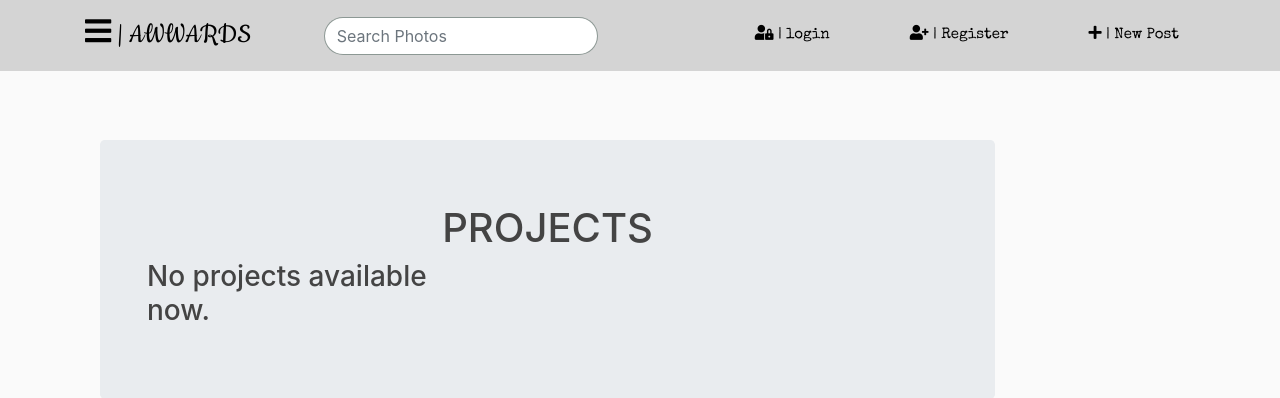
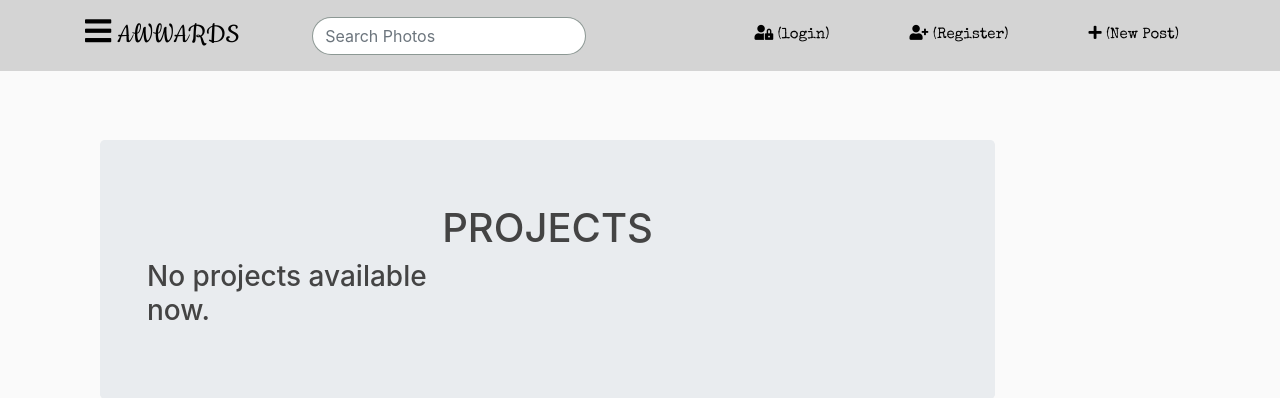
Before and after one commit to omarion3698/awwards, a Django app: page / in a window 1280 px wide. Shown: the top 398 px of the page. Run offline with Django 3.2, Linux system fonts and the light colour scheme; data that the repository does not hold is empty; some libraries are stand-ins or nearby versions; some web fonts are replaced.

Commit message:
Edit navbar

```diff
--- a/awwards/templates/awwards/base.html
+++ b/awwards/templates/awwards/base.html
@@ -27,7 +27,7 @@
     <header class="site-header">
         <nav class="navbar navbar-expand-md navbar-dark bg-steel fixed-top">
             <div class="container">
-                <a class="navbar-brand mr-4" id="gram" href="{% url 'awwards-home' %}"><i class="fas fa-bars"></i> | AWWARDS</a>
+                <a class="navbar-brand mr-4" id="gram" href="{% url 'awwards-home' %}"><i class="fas fa-bars"></i>  AWWARDS</a>
                 <button class="navbar-toggler" type="button" data-toggle="collapse" data-target="#navbarToggle" aria-controls="navbarToggle" aria-expanded="false" aria-label="Toggle navigation">
                     <span class="navbar-toggler-icon"></span>
                 </button>
@@ -50,8 +50,8 @@
                     <div class="dropdown">
                     <img src="{{ user.profile.image.url }}" class="rounded-circle article-img btn btn-success dropdown-toggle" type="button" id="dropdownMenuButton" data-toggle="dropdown" aria-haspopup="true" aria-expanded="false">
                     <div class="dropdown-menu" aria-labelledby="dropdownMenuButton">
-                        <a class="dropdown-item" href="{% url 'profile' %}"><i class="fas fa-user"></i> | profile</a>
-                        <a class="dropdown-item" href="{% url 'logout' %}"><i class="fas fa-lock-open"></i> | Logout</a>
+                        <a class="dropdown-item" href="{% url 'profile' %}"><i class="fas fa-user"></i> (profile) </a>
+                        <a class="dropdown-item" href="{% url 'logout' %}"><i class="fas fa-lock-open"></i> (Logout) </a>
                     </div>
                     </div>
                     <div class="article-metadata">
@@ -59,12 +59,12 @@
                         <small class="text-muted">{{ user.email }}</small>
                     </div>
                     {% else %}
-                        <a class="nav-item nav-link ml-5" href="{% url 'login' %}"><i class="fas fa-user-lock"></i> | login</a>
-                        <a class="nav-item nav-link ml-5" href="{% url 'register' %}"><i class="fas fa-user-plus"></i> | Register</a>
+                        <a class="nav-item nav-link ml-5" href="{% url 'login' %}"><i class="fas fa-user-lock"></i> (login) </a>
+                        <a class="nav-item nav-link ml-5" href="{% url 'register' %}"><i class="fas fa-user-plus"></i> (Register) </a>
                     {% endif %}
 
                     <div class="pr-submit">
-                        <a class="nav-item nav-link ml-5" href="{% url 'project-create' %}"><i class="fas fa-plus"></i> | New Post</a>
+                        <a class="nav-item nav-link ml-5" href="{% url 'project-create' %}"><i class="fas fa-plus"></i> (New Post) </a>
                     </div>
                 </div>
             </div>
```
